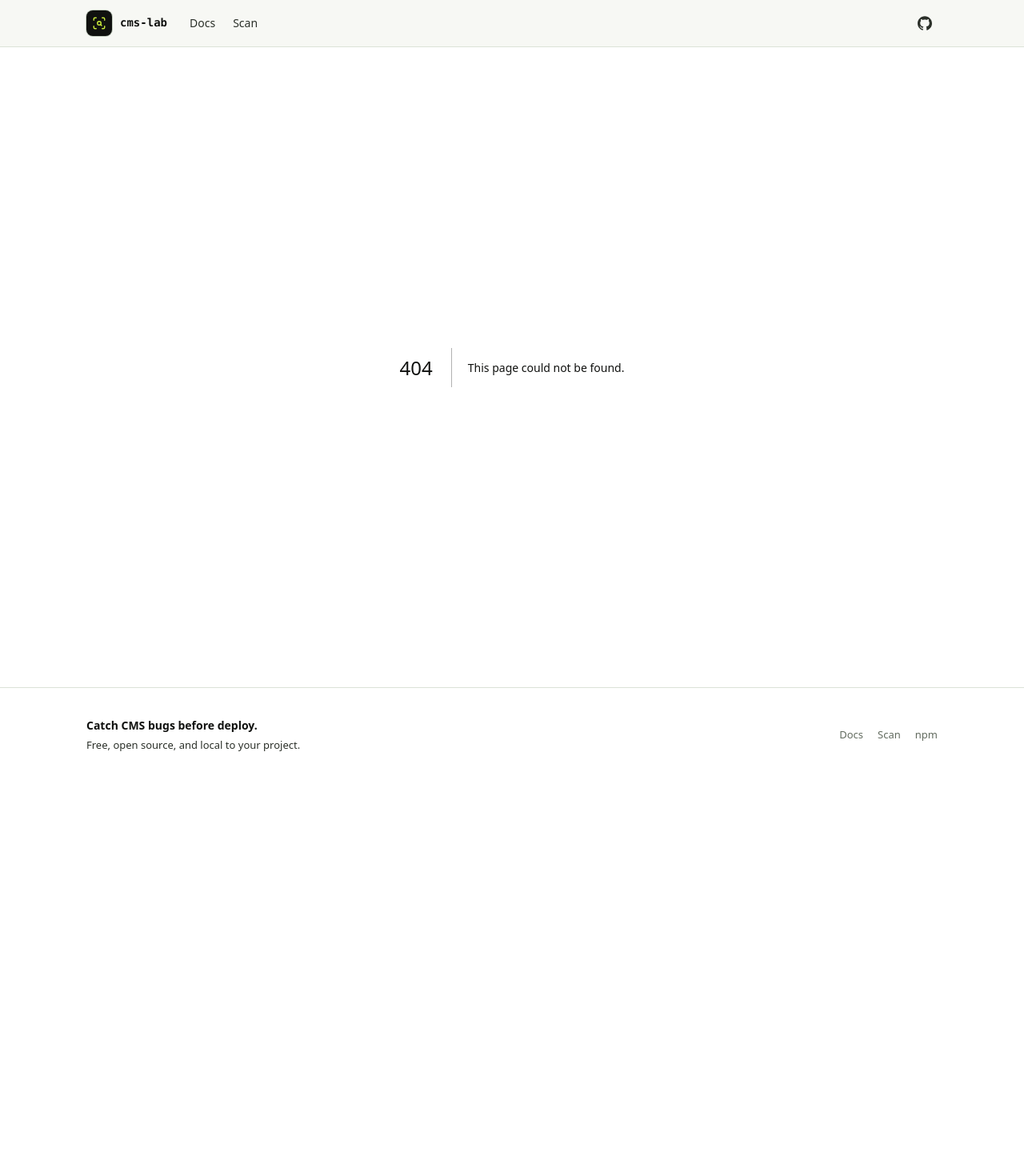
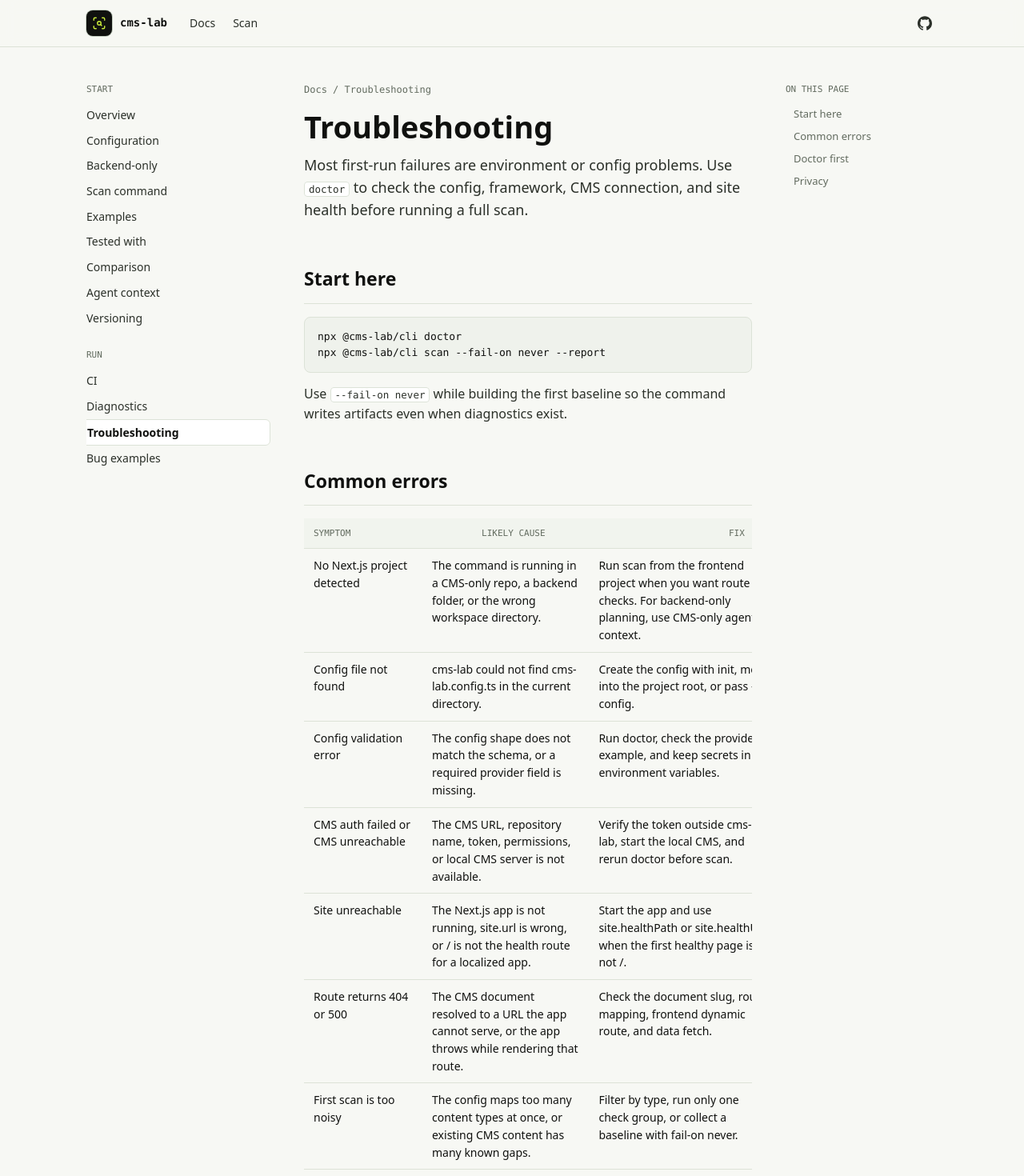
Before and after one commit to i-afaqrashid/cms-lab., a Next.js app in the folder apps/site/: page /docs/troubleshooting in a window 1280 px wide. Before the commit this address had no page. Shown: the top 1470 px of the page at 80% size. Before the commit the page ends 997 px from the top, so only its background shows below. Built offline with nearby package versions, Linux system fonts and the light colour scheme.

Commit message:
Add troubleshooting docs

```diff
--- a/apps/site/app/components.tsx
+++ b/apps/site/app/components.tsx
@@ -26,6 +26,7 @@ export const docsNav: Array<{ title: string; links: DocLink[] }> = [
     links: [
       { href: "/docs/ci", label: "CI" },
       { href: "/docs/diagnostics", label: "Diagnostics" },
+      { href: "/docs/troubleshooting", label: "Troubleshooting" },
       { href: "/docs/bug-examples", label: "Bug examples" },
     ],
   },
--- /dev/null
+++ b/apps/site/app/docs/troubleshooting/page.tsx
@@ -0,0 +1,145 @@
+import type { Metadata } from "next";
+import Link from "next/link";
+
+import { CodeBlock, DocsShell } from "../../components";
+
+export const metadata: Metadata = {
+  title: "Troubleshooting",
+  description:
+    "Common cms-lab setup failures, likely causes, fixes, and commands.",
+};
+
+const rows = [
+  {
+    symptom: "No Next.js project detected",
+    cause:
+      "The command is running in a CMS-only repo, a backend folder, or the wrong workspace directory.",
+    fix: "Run scan from the frontend project when you want route checks. For backend-only planning, use CMS-only agent context.",
+    command: "npx @cms-lab/cli agent-context --mode cms-only --preset all",
+  },
+  {
+    symptom: "Config file not found",
+    cause: "cms-lab could not find cms-lab.config.ts in the current directory.",
+    fix: "Create the config with init, move into the project root, or pass --config.",
+    command:
+      "npx @cms-lab/cli init; npx @cms-lab/cli scan --config ./cms-lab.config.ts",
+  },
+  {
+    symptom: "Config validation error",
+    cause:
+      "The config shape does not match the schema, or a required provider field is missing.",
+    fix: "Run doctor, check the provider example, and keep secrets in environment variables.",
+    command: "npx @cms-lab/cli doctor --config ./cms-lab.config.ts",
+  },
+  {
+    symptom: "CMS auth failed or CMS unreachable",
+    cause:
+      "The CMS URL, repository name, token, permissions, or local CMS server is not available.",
+    fix: "Verify the token outside cms-lab, start the local CMS, and rerun doctor before scan.",
+    command: "CMS_TOKEN=... npx @cms-lab/cli doctor",
+  },
+  {
+    symptom: "Site unreachable",
+    cause:
+      "The Next.js app is not running, site.url is wrong, or / is not the health route for a localized app.",
+    fix: "Start the app and use site.healthPath or site.healthUrl when the first healthy page is not /.",
+    command: "npx @cms-lab/cli scan --url http://localhost:3000",
+  },
+  {
+    symptom: "Route returns 404 or 500",
+    cause:
+      "The CMS document resolved to a URL the app cannot serve, or the app throws while rendering that route.",
+    fix: "Check the document slug, route mapping, frontend dynamic route, and data fetch.",
+    command: "npx @cms-lab/cli explain CMS-ROUTE-404",
+  },
+  {
+    symptom: "First scan is too noisy",
+    cause:
+      "The config maps too many content types at once, or existing CMS content has many known gaps.",
+    fix: "Filter by type, run only one check group, or collect a baseline with fail-on never.",
+    command: "npx @cms-lab/cli scan --type page --only routes --fail-on never",
+  },
+  {
+    symptom: "Report, Markdown, JUnit, or Slack output is missing",
+    cause:
+      "The output flag was not passed, the destination path is not writable, or the webhook was rejected.",
+    fix: "Use explicit output paths locally and keep webhook URLs in secrets.",
+    command:
+      "npx @cms-lab/cli scan --report .cms-lab/report.html --markdown .cms-lab/summary.md",
+  },
+];
+
+export default function TroubleshootingPage() {
+  return (
+    <DocsShell
+      active="/docs/troubleshooting"
+      toc={[
+        { href: "#start", label: "Start here" },
+        { href: "#errors", label: "Common errors" },
+        { href: "#doctor", label: "Doctor first" },
+        { href: "#privacy", label: "Privacy" },
+      ]}
+    >
+      <div className="breadcrumb">Docs / Troubleshooting</div>
+      <h1>Troubleshooting</h1>
+      <p className="lede">
+        Most first-run failures are environment or config problems. Use{" "}
+        <code>doctor</code> to check the config, framework, CMS connection, and
+        site health before running a full scan.
+      </p>
+
+      <h2 id="start">Start here</h2>
+      <CodeBlock>{`npx @cms-lab/cli doctor
+npx @cms-lab/cli scan --fail-on never --report`}</CodeBlock>
+      <p>
+        Use <code>--fail-on never</code> while building the first baseline so
+        the command writes artifacts even when diagnostics exist.
+      </p>
+
+      <h2 id="errors">Common errors</h2>
+      <table className="table">
+        <thead>
+          <tr>
+            <th>Symptom</th>
+            <th>Likely cause</th>
+            <th>Fix</th>
+            <th>Command</th>
+          </tr>
+        </thead>
+        <tbody>
+          {rows.map((row) => (
+            <tr key={row.symptom}>
+              <td>{row.symptom}</td>
+              <td>{row.cause}</td>
+              <td>{row.fix}</td>
+              <td>
+                <code>{row.command}</code>
+              </td>
+            </tr>
+          ))}
+        </tbody>
+      </table>
+
+      <h2 id="doctor">When to use doctor</h2>
+      <p>
+        Run <code>doctor</code> after changing config, switching CMS tokens,
+        changing site URLs, or moving a project between local and CI. Run{" "}
+        <code>scan</code> after the app and CMS checks pass.
+      </p>
+      <p>
+        If you only have a CMS/backend, start with{" "}
+        <Link href="/docs/backend-only">the backend-only workflow</Link>. Route
+        scans wait until a frontend or staging site exists, but agent-context
+        generation can still be useful before that.
+      </p>
+
+      <h2 id="privacy">Privacy while debugging</h2>
+      <p>
+        Do not paste tokens, private URLs, raw CMS payloads, webhook URLs, or
+        generated reports into public issues. Redacted JSON output is the right
+        default for sharing.
+      </p>
+      <CodeBlock>{`npx @cms-lab/cli scan --json > cms-lab-redacted.json`}</CodeBlock>
+    </DocsShell>
+  );
+}
```
Also changed, not shown: apps/site/app/docs/page.tsx (+11 -0 lines), 1 other file (tests, documents, lock files or other folders).
